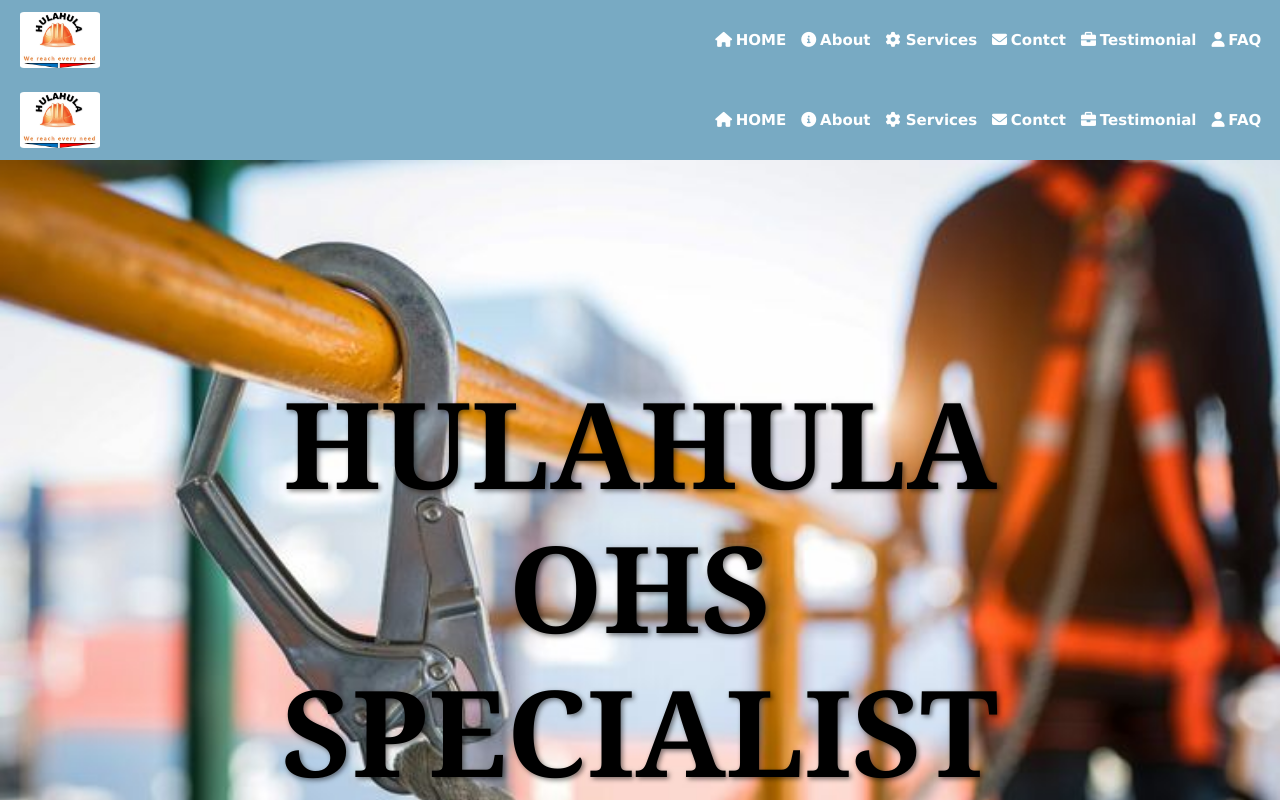
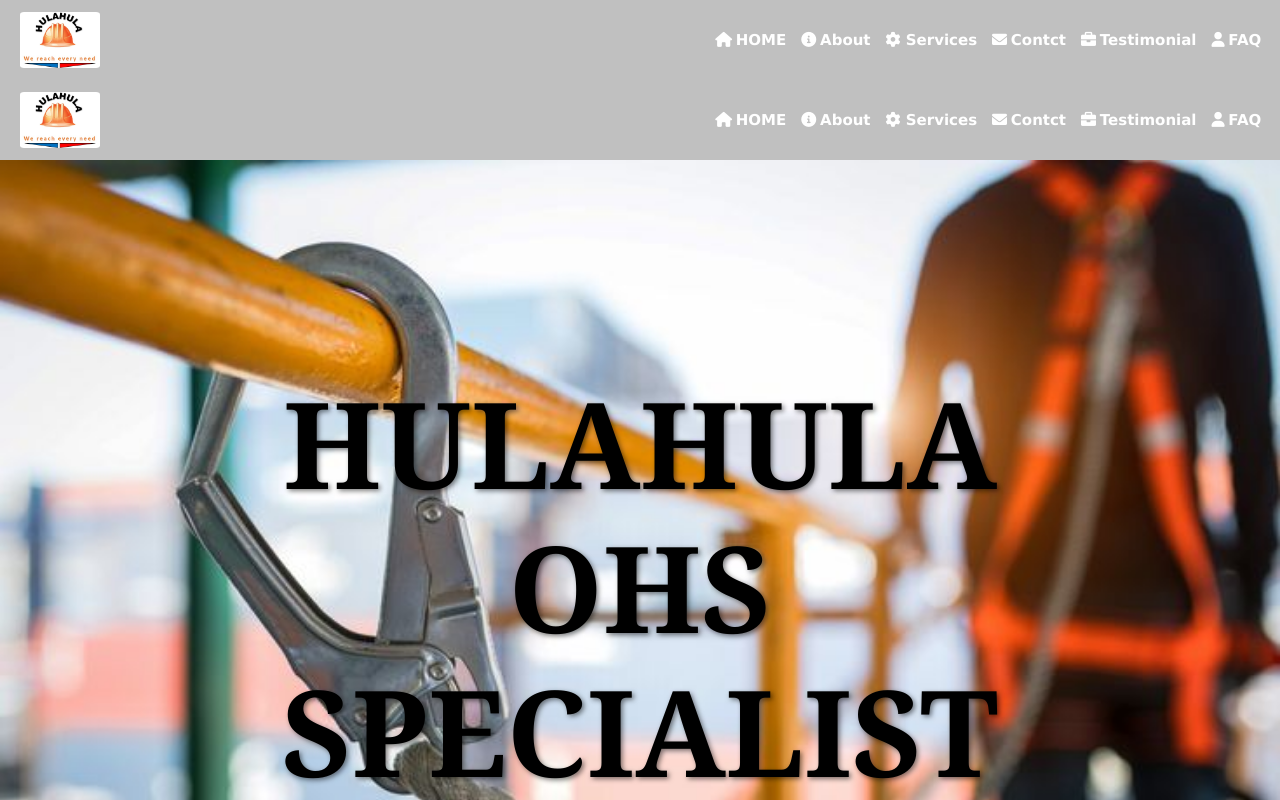
Before and after one commit to sasekaninkuri/OHS-Specialist-Website, an Angular app: page /first-component in a window 1280 px wide. Shown: the top 800 px of the page. Built offline with nearby package versions, Linux system fonts and the light colour scheme.

Commit message:
fixed image

```diff
--- a/src/app/nav/nav.component.css
+++ b/src/app/nav/nav.component.css
@@ -32,7 +32,7 @@
 
 
 .navbar {
-    background-color: #78aac3; /* Navbar background color */
+    background-color: #c0c0c0; /* Navbar background color */
     position: sticky; /* Make the navbar sticky */
     top: 0; /* Stick to the top of the viewport */
     z-index: 1000; /* Ensure it stays above other content */
```
